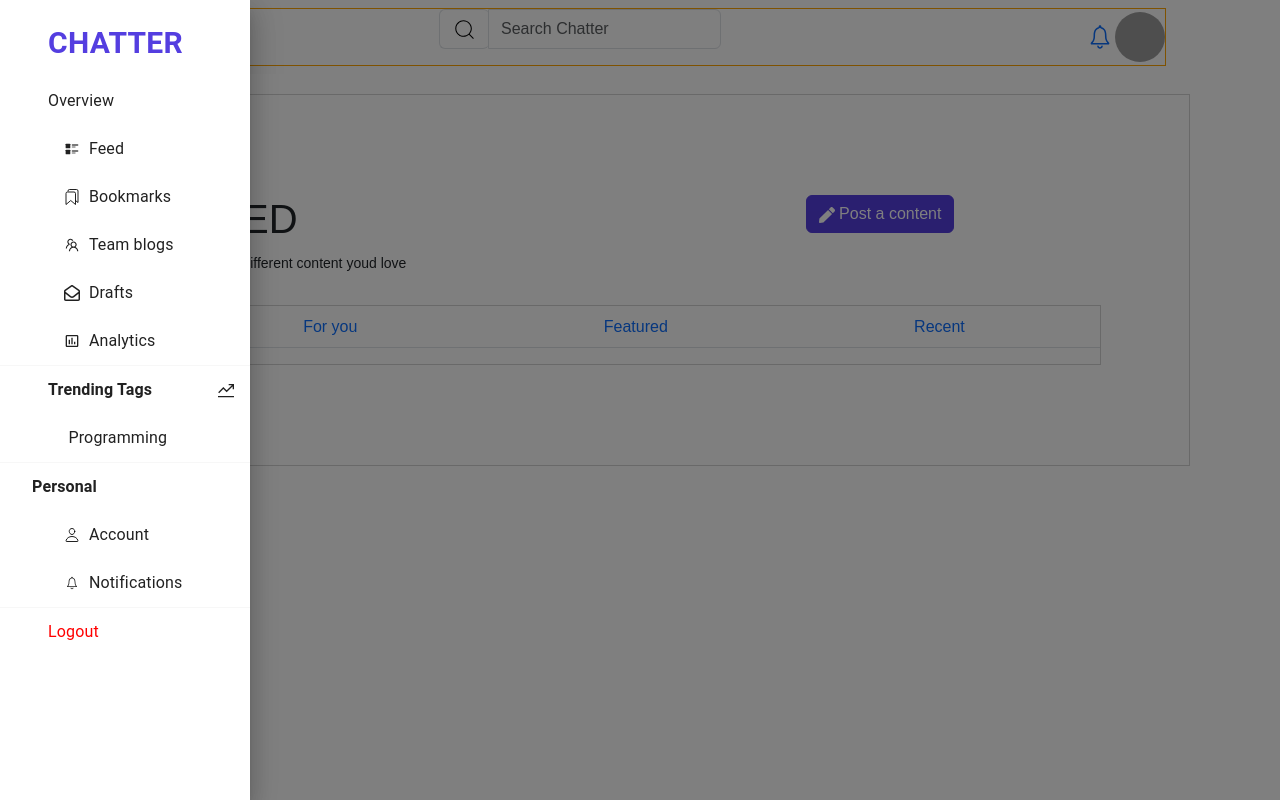
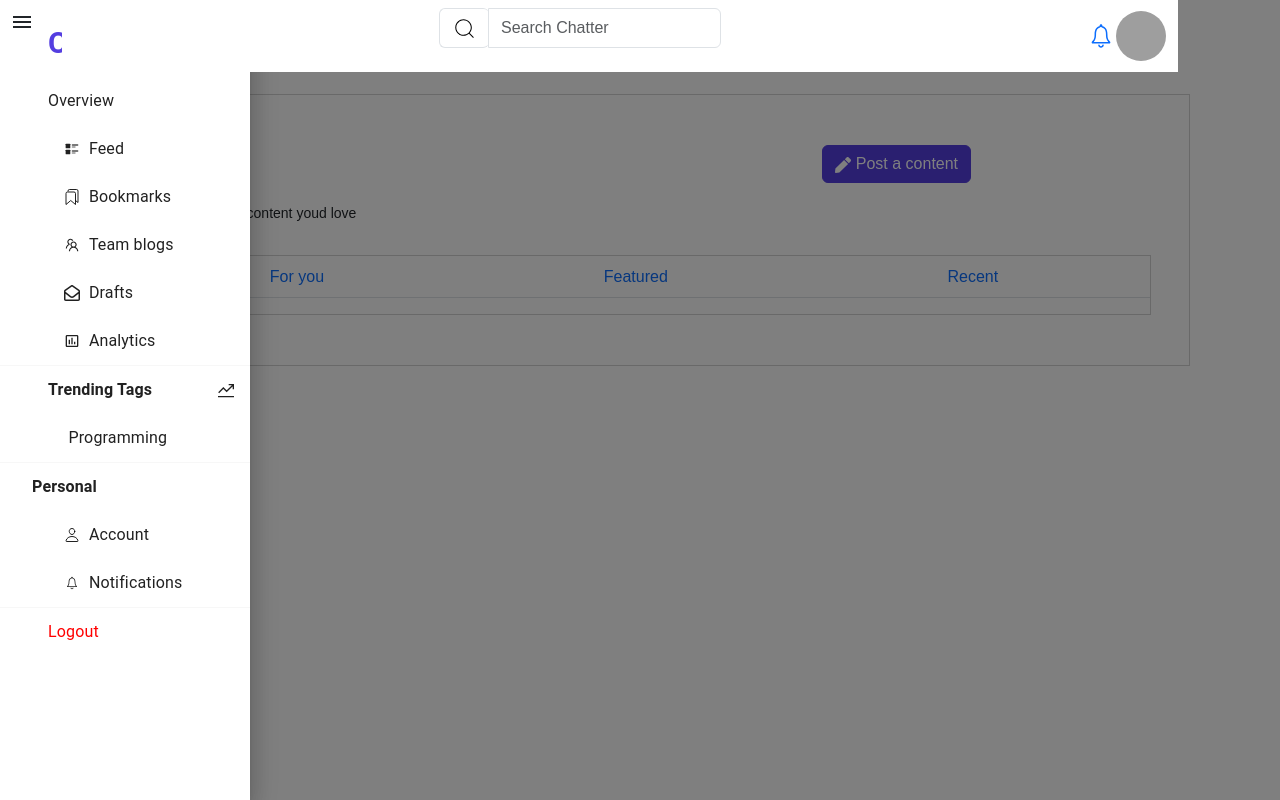
Before and after one commit to DanielRomeo/EconJournalEntry, a Next.js app in the folder frontend/: page /feed in a window 1280 px wide. Both pictures are taken after a click on the icon 22 px from the left and 22 px from the top of the page. Built offline with nearby package versions, Linux system fonts and the light colour scheme; grey boxes are pictures that could not be loaded.

Commit message:
fixed chaos on feed page

```diff
--- a/frontend/src/app/_components/_styles/sideNavbar.module.scss
+++ b/frontend/src/app/_components/_styles/sideNavbar.module.scss
@@ -14,10 +14,18 @@
 	// border: 1px solid black;
 	margin-top: 10px;
 	margin-left: 10px;
+	z-index: 9998;
+
+	position: relative;  /* Remove the div from the normal document flow */
+	// top: 0;           /* Position it at the top of the viewport */
+	// left: 50px;
 
 	&:hover{
 		color: #543ee0;
 	}
+}
+.drawer{
+	z-index: 9999;
 }
 
 .list {
--- a/frontend/src/app/_components/_styles/topNavbar.module.scss
+++ b/frontend/src/app/_components/_styles/topNavbar.module.scss
@@ -12,7 +12,7 @@
             @media (max-width: 500px) {
                 width: auto;
             }
-            border: 1px solid orange;
+            // border: 1px solid orange;
         }
 
         .rightHandNav{
--- a/frontend/src/app/_components/sideNavbar.tsx
+++ b/frontend/src/app/_components/sideNavbar.tsx
@@ -1,20 +1,12 @@
 import * as React from "react";
 import Box from "@mui/material/Box";
 import Drawer from "@mui/material/Drawer";
-import Button from "@mui/material/Button";
 import List from "@mui/material/List";
 import Divider from "@mui/material/Divider";
 import ListItem from "@mui/material/ListItem";
 import ListItemButton from "@mui/material/ListItemButton";
-import ListItemIcon from "@mui/material/ListItemIcon";
 import ListItemText from "@mui/material/ListItemText";
-import InboxIcon from "@mui/icons-material/MoveToInbox";
-import MailIcon from "@mui/icons-material/Mail";
 import MenuIcon from "@mui/icons-material/Menu";
-import HomeIcon from "@mui/icons-material/Home";
-import InfoIcon from "@mui/icons-material/Info";
-import PermContactCalendarIcon from "@mui/icons-material/PermContactCalendar";
-
 // icons:
 import { IoPersonOutline } from "react-icons/io5";
 import { IoIosNotificationsOutline } from "react-icons/io";
@@ -35,6 +27,10 @@ const SideNavbar = () => {
 		bottom: false,
 		right: false,
 	});
+
+	const handleLogout = () =>{
+		console.log('logout clicked');
+	}
 
 	const toggleDrawer = (anchor: any, open: any) => (event: any) => {
 		if (
@@ -57,17 +53,6 @@ const SideNavbar = () => {
 			onKeyDown={toggleDrawer(anchor, false)}
 		>
 			<List className={`${Styles.list}`}>
-				{/* {['Inbox', 'Starred', 'Send email', 'Drafts'].map((text, index) => (
-                    <ListItem key={text} disablePadding>
-                        <ListItemButton>
-                            <ListItemIcon>
-                                {index % 2 === 0 ? <InboxIcon /> : <MailIcon />}
-                            </ListItemIcon>
-                            <ListItemText primary={text} />
-                        </ListItemButton>
-                    </ListItem>
-                ))} */}
-
 				<ListItem disablePadding>
 					<ListItemButton>
 						&emsp;&emsp;
@@ -176,10 +161,13 @@ const SideNavbar = () => {
 				<ListItem disablePadding>
 					<ListItemButton>
 						&emsp;&emsp;
-						<ListItemText
-							className={`${Styles.logoutbutton}`}
-							primary={"Logout"}
-						/>
+						{/* <Link> */}
+							<ListItemText onClick={handleLogout}
+								className={`${Styles.logoutbutton}`}
+								primary={"Logout"}
+							/>
+						{/* </Link> */}
+
 					</ListItemButton>
 				</ListItem>
 			</List>
@@ -188,22 +176,11 @@ const SideNavbar = () => {
 
 	return (
 		<div className={`${Styles.navbar}`}>
-			{/* {['left', 'right', 'top', 'bottom'].map((anchor) => (
-                <React.Fragment key={anchor}>
-                    <Button onClick={toggleDrawer(anchor, true)}>{anchor}</Button>
-                    <Drawer
-                        anchor={anchor}
-                        open={state[anchor]}
-                        onClose={toggleDrawer(anchor, false)}
-                    >
-                        {list(anchor)}
-                    </Drawer>
-                </React.Fragment>
-            ))} */}
 
 			<MenuIcon className={Styles.menuIcon} onClick={toggleDrawer("left", true)} />
 
 			<Drawer
+				className={Styles.drawer}
 				anchor={"left"}
 				open={state["left"]}
 				onClose={toggleDrawer("left", false)}
--- a/frontend/src/app/_styles/Feed/FeedComponent.module.scss
+++ b/frontend/src/app/_styles/Feed/FeedComponent.module.scss
@@ -1,5 +1,5 @@
 .mainDiv{
-	min-height: 100px;
+	// min-height: 100px;
 }
 
 .navbarContainer{
@@ -8,14 +8,14 @@
 	top: 0;           /* Position it at the top of the viewport */
 	left: 50px;           /* Position it at the left of the viewport */
 	width: 100%;       /* Make it span the entire width of the viewport */
-	// z-index: 9999;
+	z-index: 9997;
 
 }
 
 .mainContainer {
 	margin-top: 60px;
 	border: 1px solid lightgrey;
-	padding: 100px;
+	padding: 50px;
 	max-width: 1100px;
 
 	// when the device is now small:
--- a/frontend/src/app/feed/feedComponent.tsx
+++ b/frontend/src/app/feed/feedComponent.tsx
@@ -10,8 +10,6 @@ import TopNavbar from "../_components/topNavbar";
 const FeedComponent = () => {
 	return (
 		<div className={Styles.mainDiv}>
-
-
 			<SideNavbar></SideNavbar>
 
 			<Container className={`${Styles.navbarContainer}`}>
```
